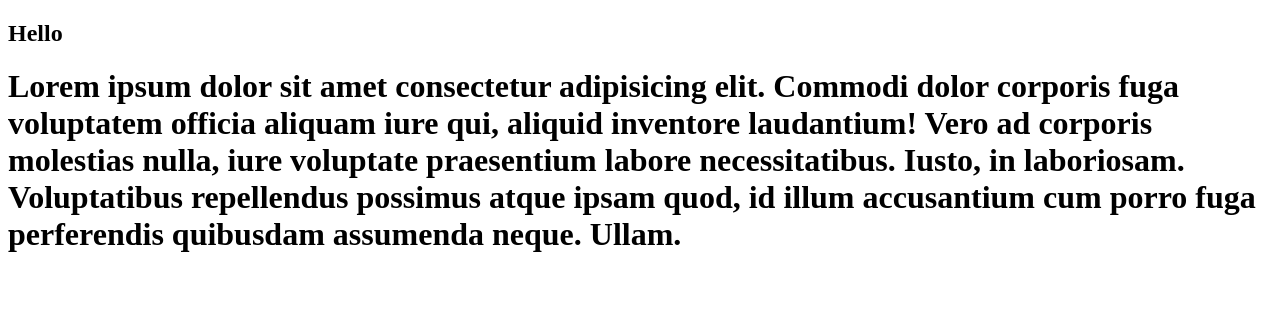
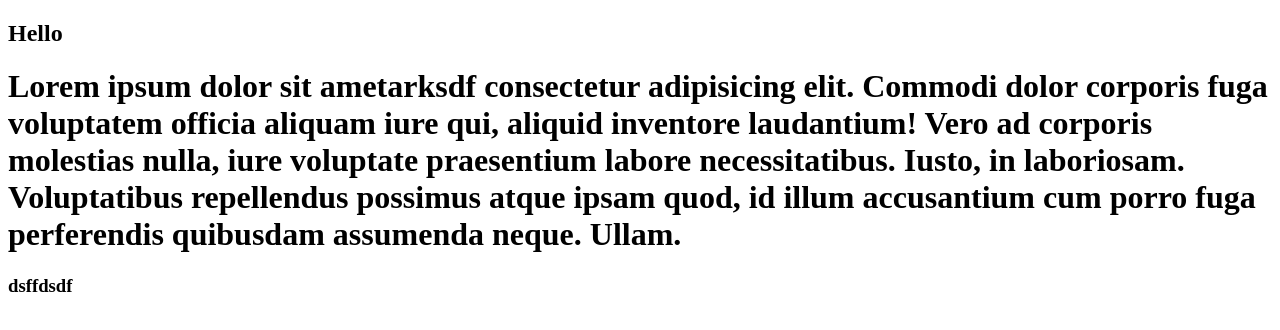
Before and after one commit to KyiazovUmar/Githublessonbro, a plain HTML site: page index.html in a window 1280 px wide. Drawn offline with Linux system fonts and the light colour scheme.

Commit message:
I added new text to line 43

```diff
--- a/index.html
+++ b/index.html
@@ -11,8 +11,8 @@
 <h2>Hello</h2>
 
 
-<h1>Lorem ipsum dolor sit amet consectetur adipisicing elit. Commodi dolor corporis fuga voluptatem officia aliquam iure qui, aliquid inventore laudantium! Vero ad corporis molestias nulla, iure voluptate praesentium labore necessitatibus. Iusto, in laboriosam. Voluptatibus repellendus possimus atque ipsam quod, id illum accusantium cum porro fuga perferendis quibusdam assumenda neque. Ullam.</h1>
-
+<h1>Lorem ipsum dolor sit ametarksdf consectetur adipisicing elit. Commodi dolor corporis fuga voluptatem officia aliquam iure qui, aliquid inventore laudantium! Vero ad corporis molestias nulla, iure voluptate praesentium labore necessitatibus. Iusto, in laboriosam. Voluptatibus repellendus possimus atque ipsam quod, id illum accusantium cum porro fuga perferendis quibusdam assumenda neque. Ullam.</h1>
+<h3>dsffdsdf</h3>
 
 </body>
 </html>
```
